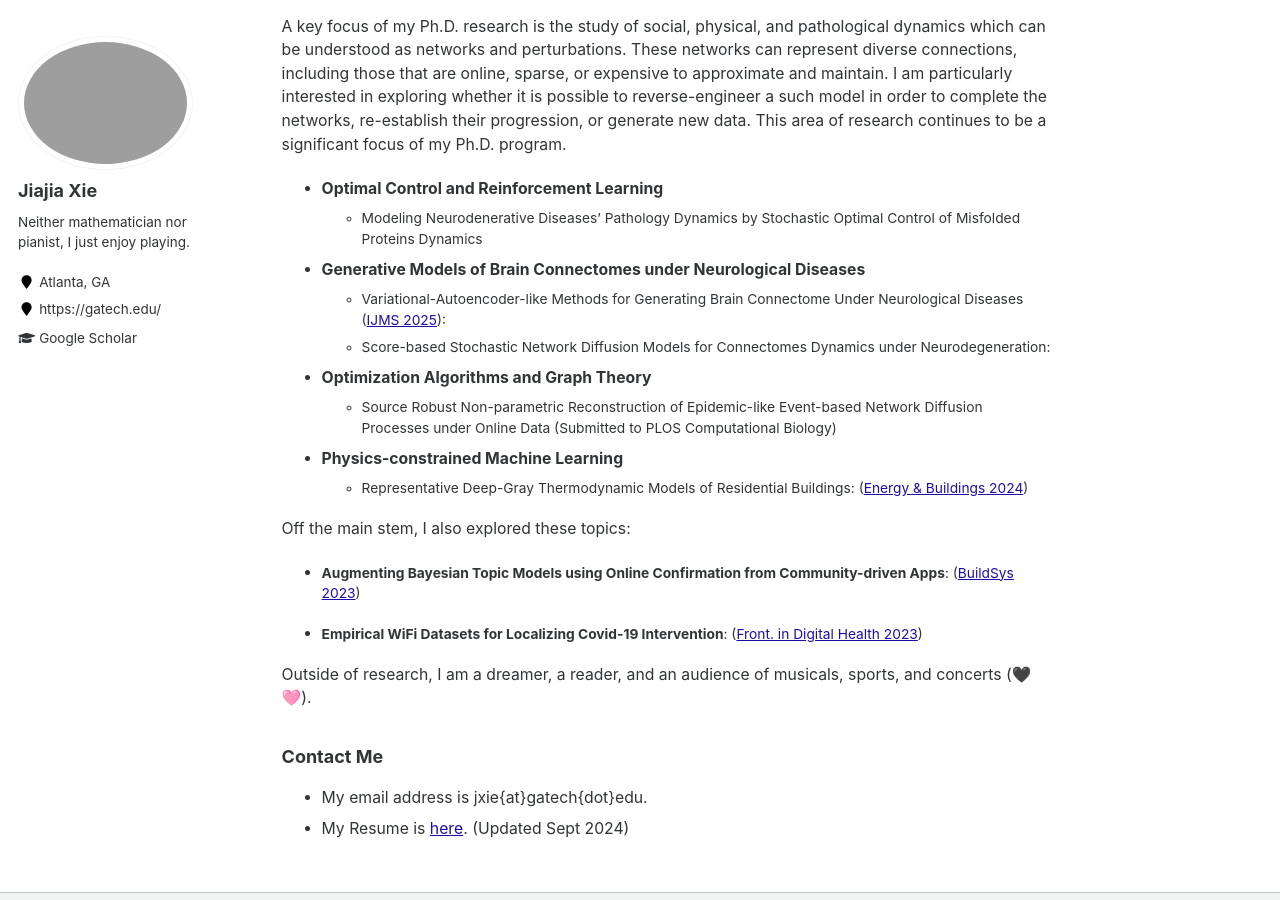
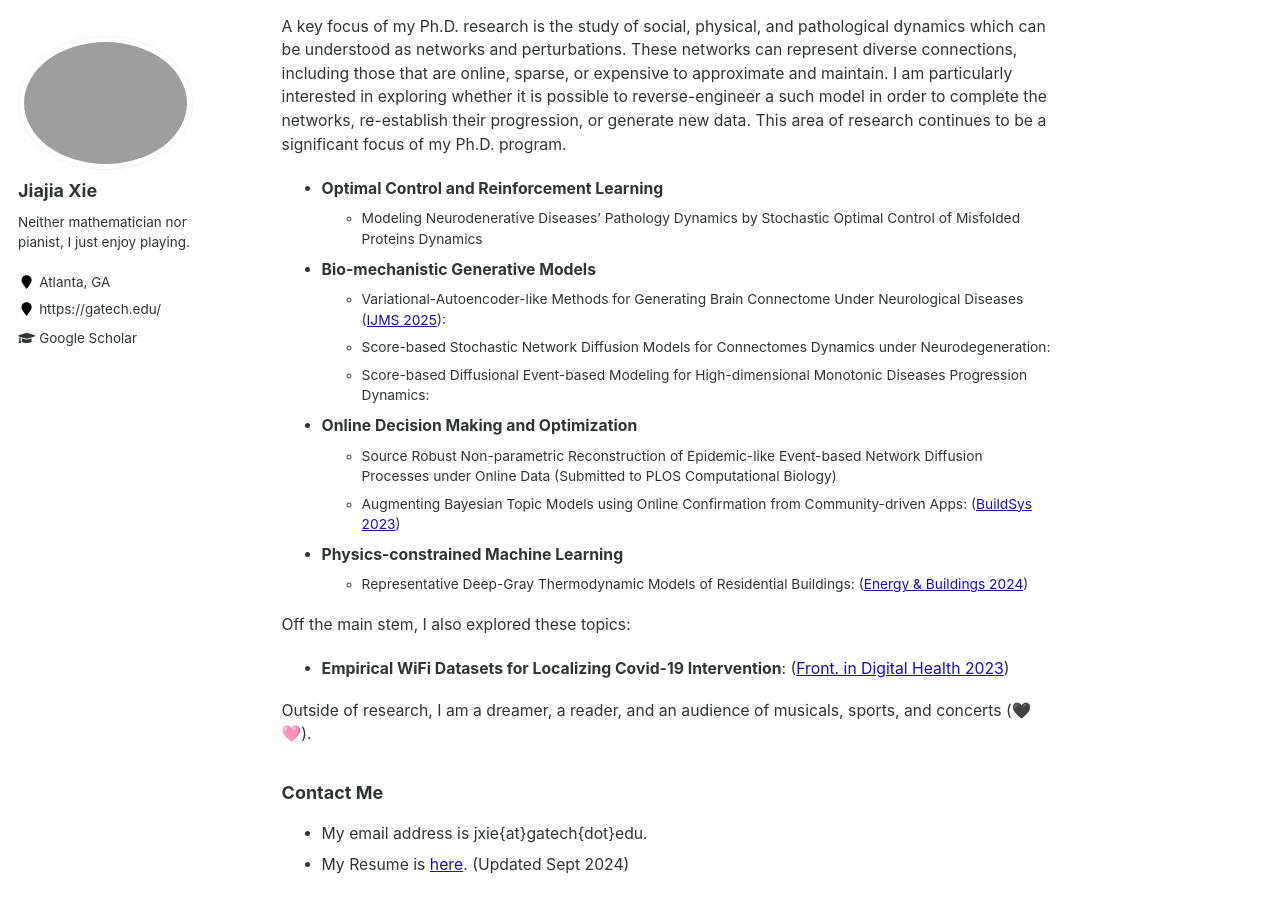
Before and after one commit to jxie1997/jxie1997.github.io, a Jekyll site: the page built from _pages/about.md, in a window 1280 px wide and 900 px high, scrolled down 357 px. Built offline with Jekyll 4.4.1, drawn with Linux system fonts in a browser that asks for light colours.

Commit message:
may 1 2025

```diff
--- a/_pages/about.md
+++ b/_pages/about.md
@@ -19,19 +19,19 @@ A key focus of my Ph.D. research is the study of social, physical, and pathologi
 * **Optimal Control and Reinforcement Learning**
   - Modeling Neurodenerative Diseases' Pathology Dynamics by Stochastic Optimal Control of Misfolded Proteins Dynamics
 
-* **Generative Models of Brain Connectomes under Neurological Diseases**
+* **Bio-mechanistic Generative Models**
   - Variational-Autoencoder-like Methods for Generating Brain Connectome Under Neurological Diseases ([IJMS 2025](https://www.mdpi.com/1422-0067/26/3/1062)):
   - Score-based Stochastic Network Diffusion Models for Connectomes Dynamics under Neurodegeneration:
+  - Score-based Diffusional Event-based Modeling for High-dimensional Monotonic Diseases Progression Dynamics:
 
-* **Optimization Algorithms and Graph Theory**
+* **Online Decision Making and Optimization**
   - Source Robust Non-parametric Reconstruction of Epidemic-like Event-based Network Diffusion Processes under Online Data (Submitted to PLOS Computational Biology)
+  - Augmenting Bayesian Topic Models using Online Confirmation from Community-driven Apps: ([BuildSys 2023](https://dl.acm.org/doi/abs/10.1145/3600100.3626341))
 
 * **Physics-constrained Machine Learning**
   - Representative Deep-Gray Thermodynamic Models of Residential Buildings: ([Energy & Buildings 2024](https://www.sciencedirect.com/science/article/abs/pii/S0378778824005243))
 
 Off the main stem, I also explored these topics:
-
-* **Augmenting Bayesian Topic Models using Online Confirmation from Community-driven Apps**: ([BuildSys 2023](https://dl.acm.org/doi/abs/10.1145/3600100.3626341))
 
 * **Empirical WiFi Datasets for Localizing Covid-19 Intervention**: ([Front. in Digital Health 2023](https://www.frontiersin.org/journals/digital-health/articles/10.3389/fdgth.2023.1060828/full))
 
```
